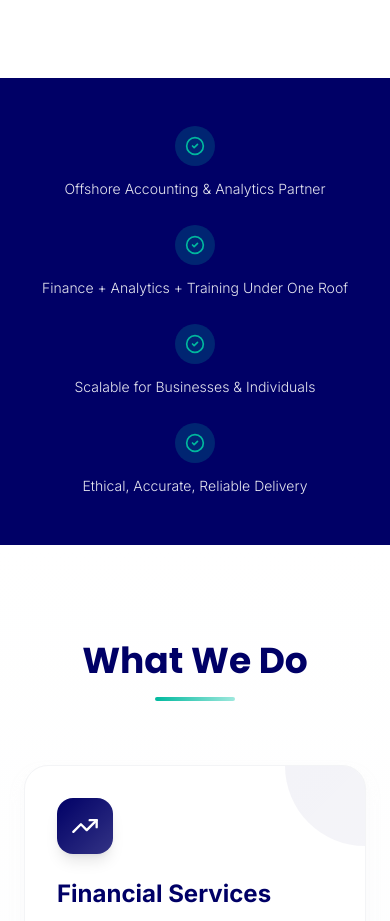
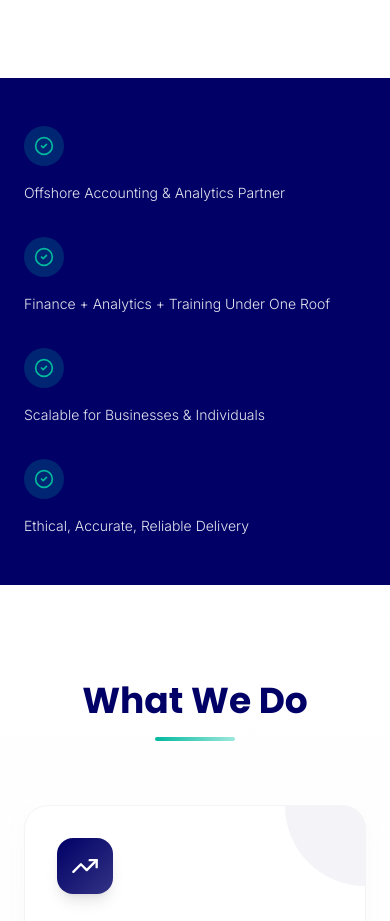
Before and after one commit to Vishnus1111/landingpage, a React app: page / in a window 390 px wide. Shown: the part 861-1782 px from the top of the page. Built offline with nearby package versions, Linux system fonts and the light colour scheme; the HTML template or start-up script is replaced by a standard one.

Commit message:
Fix TrustStrip mobile layout with proper grid-cols-1

```diff
--- a/src/Components/landing/TrustStrip.jsx
+++ b/src/Components/landing/TrustStrip.jsx
@@ -25,7 +25,7 @@
     return (
         <section className="bg-[#000066] py-12">
             <div className="max-w-7xl mx-auto px-6 lg:px-8">
-                <div className="flex flex-col md:grid md:grid-cols-2 lg:grid-cols-4 gap-6 md:gap-8">
+                <div className="grid grid-cols-1 md:grid-cols-2 lg:grid-cols-4 gap-8">
                     {trustItems.map((item, index) => (
                         <motion.div
                             key={index}
@@ -33,7 +33,7 @@
                             whileInView={{ opacity: 1, y: 0 }}
                             viewport={{ once: true }}
                             transition={{ duration: 0.5, delay: index * 0.1 }}
-                            className="flex flex-col items-center md:items-start text-center md:text-left gap-3"
+                            className="flex flex-col items-start gap-4"
                         >
                             <div className="flex-shrink-0 w-10 h-10 rounded-full bg-[#00B99E]/20 flex items-center justify-center">
                                 <CheckCircle2 className="w-5 h-5 text-[#00B99E]" />
```
